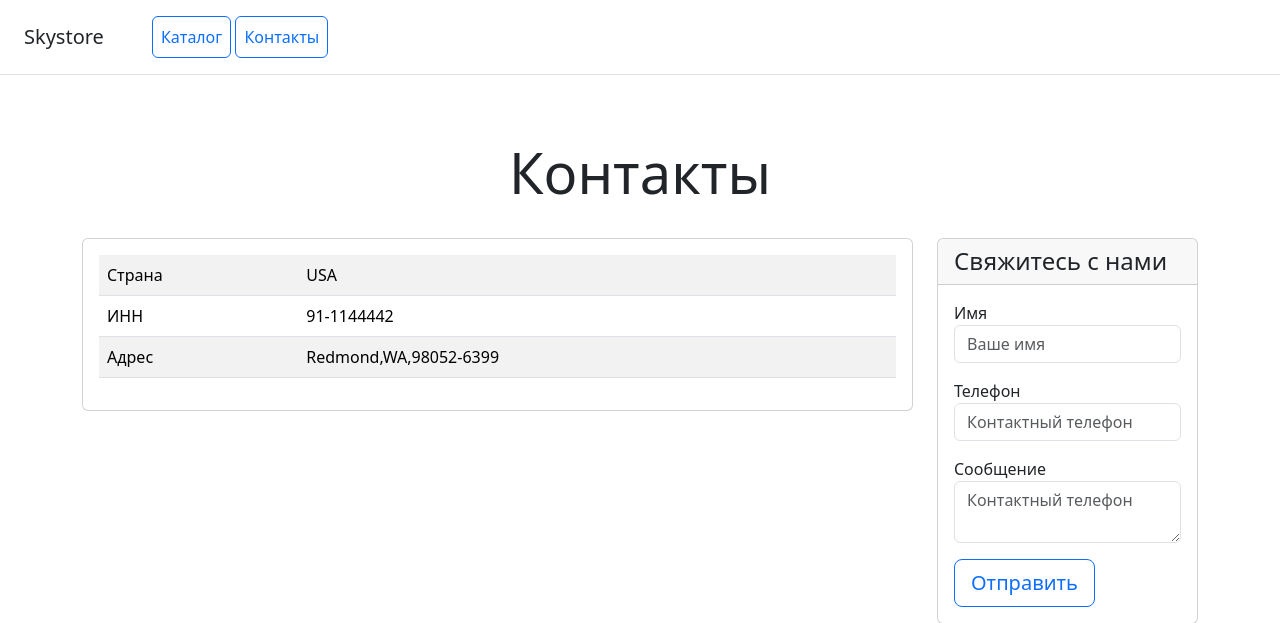
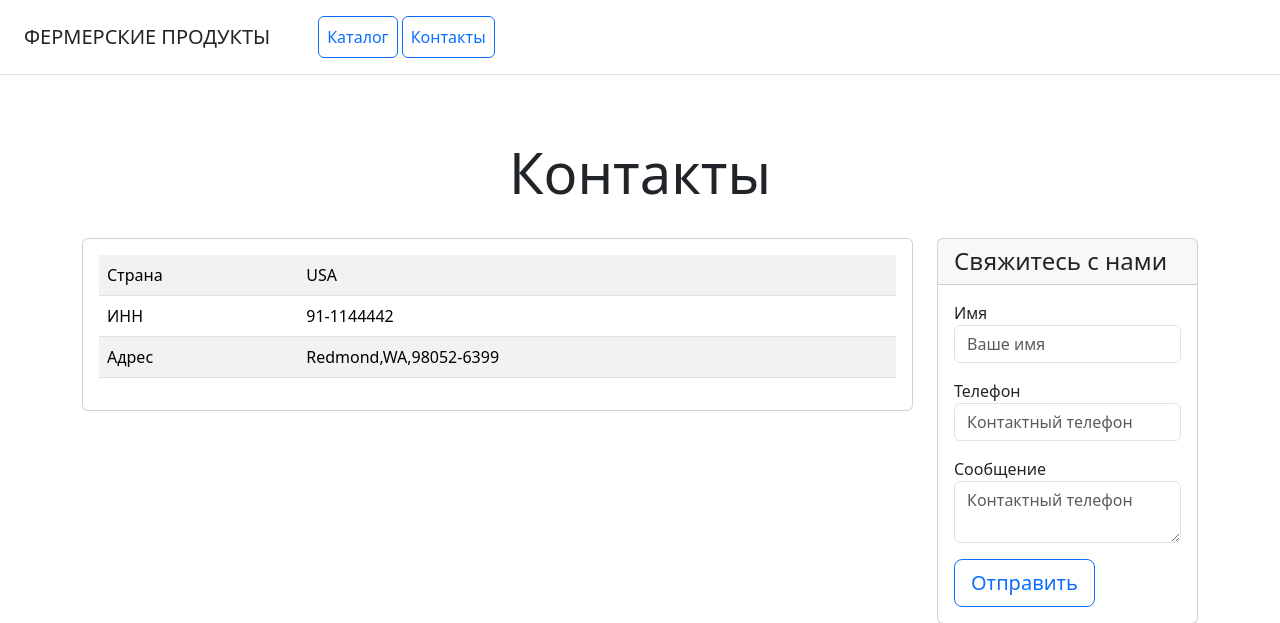
Before and after one commit to Irina-Prokopova-01/Online_shop_HW, a Django app: page /contacts/ in a window 1280 px wide. Shown: the top 623 px of the page. Run offline with Django 5.2, Linux system fonts and the light colour scheme; some libraries are stand-ins or nearby versions.

Commit message:
correct...

```diff
--- a/catalog/templates/contacts.html
+++ b/catalog/templates/contacts.html
@@ -3,12 +3,12 @@
 <head>
     <meta charset="utf-8">
     <meta name="viewport" content="width=device-width, initial-scale=1">
-    <title>Skystore</title>
+    <title>Продукты</title>
     <link href="/static/css/bootstrap.min.css" rel="stylesheet"/>
 </head>
 <body>
 <div class="d-flex flex-column flex-md-row align-items-center p-3 px-md-4 mb-3 bg-white border-bottom box-shadow">
-    <h5 class="my-0 mr-md-auto font-weight-normal">Skystore</h5>
+    <h5 class="my-0 mr-md-auto font-weight-normal">ФЕРМЕРСКИЕ ПРОДУКТЫ</h5>
     <nav class="ms-5">
         <a class="p-2 btn btn-outline-primary" href="/">Каталог</a>
         <a class="p-2 btn btn-outline-primary" href="/contacts/">Контакты</a>
--- a/catalog/templates/home.html
+++ b/catalog/templates/home.html
@@ -1,6 +1,6 @@
 {% extends 'base.html' %}
 {% load my_tags %}
-{% block title %} ГЛАВНАЯ {% endblock %}
+{% block title %} Продукты{% endblock %}
 
 {% block content %}
 <div class="container">
--- a/catalog/templates/product_detail.html
+++ b/catalog/templates/product_detail.html
@@ -1,6 +1,6 @@
 {% extends 'base.html' %}
 {% load my_tags %}
-{% block title %} Подробнее о продукте {% endblock %}
+{% block title %} Продукты {% endblock %}
 
 {% block content %}
 
@@ -27,7 +27,6 @@
 
                     <div class="btn-group">
                         <a class="btn btn-lg btn-block btn-outline-primary" href="{% url 'catalog:home' %}" role="button">Назад</a>
-                        <a class="btn btn-lg btn-block btn-outline-primary" href="{% url 'catalog:home' %}" role="button">Назад</a>
                     </div>
               </div>
             </div>
```
